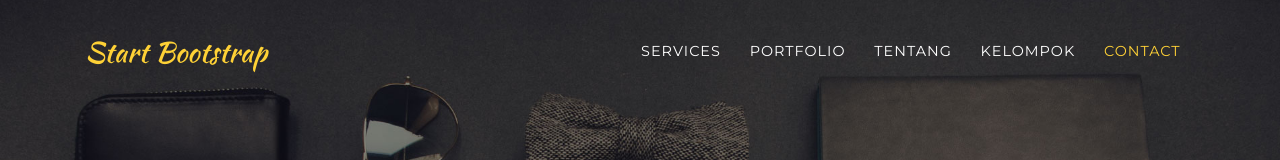
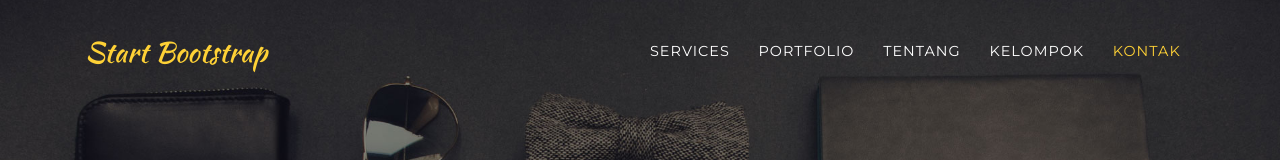
Before and after one commit to elasatriani/elasatriani.github.io, a website with bundled scripts: page index.html in a window 1280 px wide. Shown: the top 160 px of the page. Built offline with nearby package versions, Linux system fonts and the light colour scheme; a web font is replaced by a local one.

Commit message:
ke empat

```diff
--- a/index.html
+++ b/index.html
@@ -50,7 +50,7 @@
             <a class="nav-link js-scroll-trigger" href="#team">Kelompok</a>
           </li>
           <li class="nav-item">
-            <a class="nav-link js-scroll-trigger" href="#contact">Contact</a>
+            <a class="nav-link js-scroll-trigger" href="#contact">Kontak</a>
           </li>
         </ul>
       </div>
```
